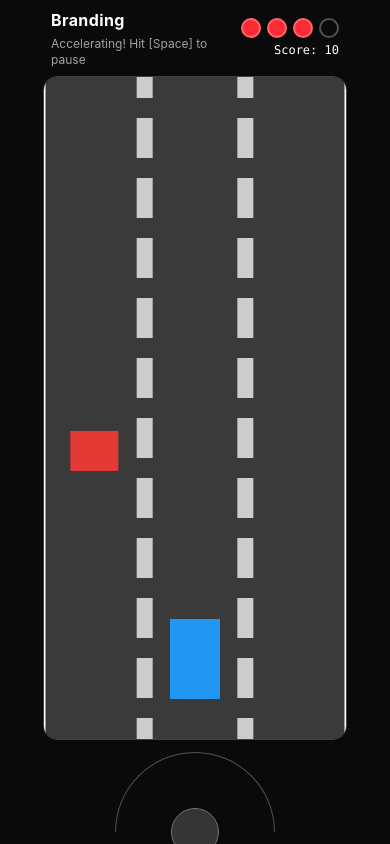
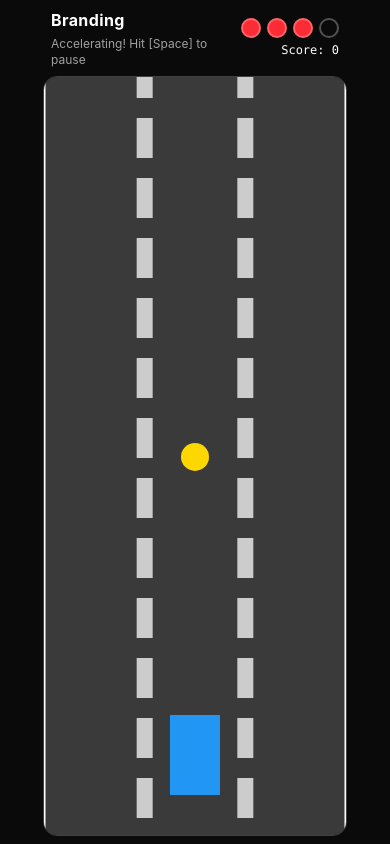
Before and after one commit to shivang991/DashDevil2D, a React (Vite) app in the folder client/: page / in a window 390 px wide. Built offline with nearby package versions, Linux system fonts and the light colour scheme.

Commit message:
feat: got rid of joystick

```diff
--- a/client/src/game/engine.ts
+++ b/client/src/game/engine.ts
@@ -22,7 +22,7 @@ export class GameEngine {
   }
 
   start() {
-    this.input.attach();
+    this.input.attachListener();
     this.lastTime = performance.now();
     this.loop(this.lastTime);
   }
@@ -32,7 +32,7 @@ export class GameEngine {
       cancelAnimationFrame(this.animationId);
       this.animationId = null;
     }
-    this.input.detach();
+    this.input.detachListener();
   }
 
   togglePause() {
--- a/client/src/game/input.ts
+++ b/client/src/game/input.ts
@@ -1,5 +1,8 @@
 import type { InputState } from "./types";
 
+/**
+ * Keeps track of currently pressed/held down keys
+ */
 export class InputManager implements InputState {
   private _keys = new Set<string>();
 
@@ -27,12 +30,12 @@ export class InputManager implements InputState {
     this._keys.delete(key);
   }
 
-  attach(target: Window = window) {
+  attachListener(target: Window = window) {
     target.addEventListener("keydown", this.handleKeyDown);
     target.addEventListener("keyup", this.handleKeyUp);
   }
 
-  detach(target: Window = window) {
+  detachListener(target: Window = window) {
     target.removeEventListener("keydown", this.handleKeyDown);
     target.removeEventListener("keyup", this.handleKeyUp);
     this._keys.clear();
--- a/client/src/game/state.ts
+++ b/client/src/game/state.ts
@@ -50,7 +50,7 @@ export class GameStateManager {
   carVisible = true; // toggled by blink effect
   shakeTimer = 0; // seconds remaining of screen shake
   shakeDuration = 0.5; // how long the shake lasts
-  shakeIntensity = 8; // max pixel offset for shake
+  shakeIntensity = 24; // max pixel offset for shake
   shakeOffsetX = 0; // current shake offset (computed each frame)
   shakeOffsetY = 0;
 
--- a/client/src/screens/GameScreen.tsx
+++ b/client/src/screens/GameScreen.tsx
@@ -8,7 +8,6 @@ import {
   drawGameOver,
 } from "@/game/renderer";
 import { GameStateManager } from "@/game/state";
-import { Joystick } from "@/components/Joystick";
 import type { UpdateFn, RenderFn } from "@/game/types";
 
 const COIN_SIZE = 28;
@@ -300,20 +299,6 @@ export function GameScreen() {
     return () => window.removeEventListener("keydown", onKeyDown);
   }, [handleTogglePause, handleRestart, gameOver]);
 
-  const handleJoystick = useCallback(
-    (keys: { left: boolean; up: boolean; right: boolean }) => {
-      const input = engineRef.current?.input;
-      if (!input) return;
-      if (keys.left) input.simulateKeyDown("ArrowLeft");
-      else input.simulateKeyUp("ArrowLeft");
-      if (keys.up) input.simulateKeyDown("ArrowUp");
-      else input.simulateKeyUp("ArrowUp");
-      if (keys.right) input.simulateKeyDown("ArrowRight");
-      else input.simulateKeyUp("ArrowRight");
-    },
-    [engineRef],
-  );
-
   return (
     <div className="flex items-center justify-center w-screen h-screen bg-neutral-950 overflow-hidden">
       <div className="flex flex-col w-[320px] sm:w-160 h-screen max-h-screen overflow-hidden">
@@ -366,10 +351,6 @@ export function GameScreen() {
           </div>
         </div>
 
-        {/* ── Mobile joystick (visible only on small screens) ── */}
-        <div className="flex sm:hidden items-center justify-center pb-3 pt-1 shrink-0">
-          <Joystick onDirectionChange={handleJoystick} />
-        </div>
       </div>
     </div>
   );
```
